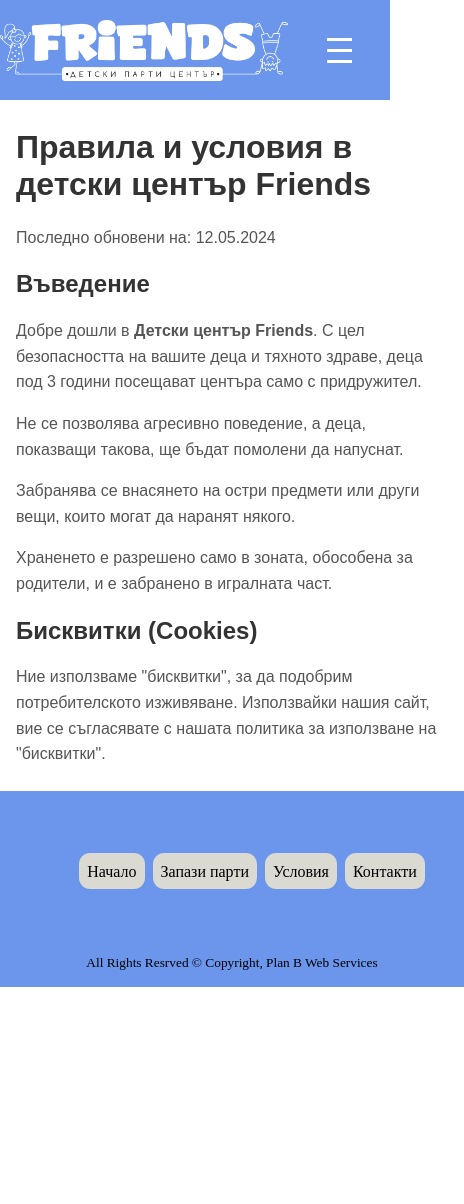
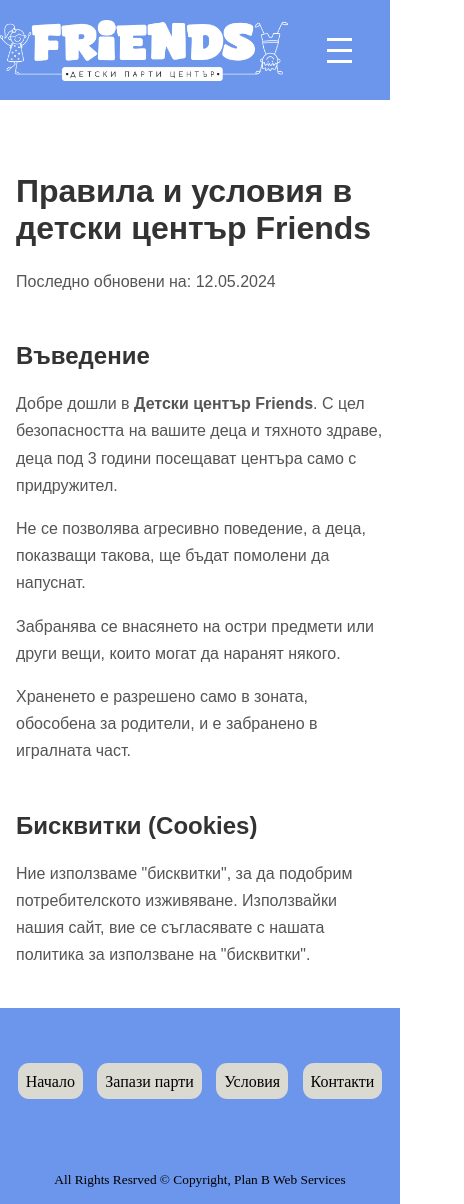
Before and after one commit to KostovPV/Friends, a React (Vite) app in the folder frontend/: page /terms in a window 390 px wide. Shown: the whole page, 464 px wide, since content can reach past the window. Before the commit the page ends 987 px from the top, so only its background shows below. Built offline with nearby package versions, Linux system fonts and the light colour scheme; no server answers.

Commit message:
CSS edited

```diff
--- a/frontend/src/App.css
+++ b/frontend/src/App.css
@@ -1,6 +1,6 @@
 .app-container {
     padding-top: 100px;
-    min-width: 29rem;
+    min-width: 25rem;
 }
 
 
--- a/frontend/src/components/Footer/Footer.css
+++ b/frontend/src/components/Footer/Footer.css
@@ -45,10 +45,12 @@ footer {
     margin-top: 3rem;
 }
 @media screen and (max-width: 600px) {
+
     .footer__categories a {
         padding: 0.6rem 0.5rem;
     }
-li {
-    margin: -0.5rem;
+    .footer__categories {
+        gap: 0.9rem;
+        margin-bottom: 4rem;
+    }
 }
-}
--- a/frontend/src/index.css
+++ b/frontend/src/index.css
@@ -1,4 +1,4 @@
-html, body{
+html, body, ul, li{
 	margin: 0;
 	padding: 0;
 	border: 0;
--- a/frontend/src/pages/home/Home.jsx
+++ b/frontend/src/pages/home/Home.jsx
@@ -5,7 +5,7 @@ export const Home = () => {
     return (
         <>
         <div className='home-component'>
-            <h1>Home component</h1>
+
         </div>
         < Slider />
         </>
--- a/frontend/src/pages/terms/Terms.css
+++ b/frontend/src/pages/terms/Terms.css
@@ -1,13 +1,14 @@
 .terms-container {
     max-width: 800px;
     margin: 0 auto;
-    padding: 0.5rem 1.0rem;
+    padding: 1.5rem 1.0rem;
     font-family: Arial, sans-serif;
   }
   h1, h2 {
     color: #333;
+    padding-top: 1.7rem;
   }
   p {
     color: #555;
-    line-height: 1.6;
+    line-height: 1.7;
   }
```
